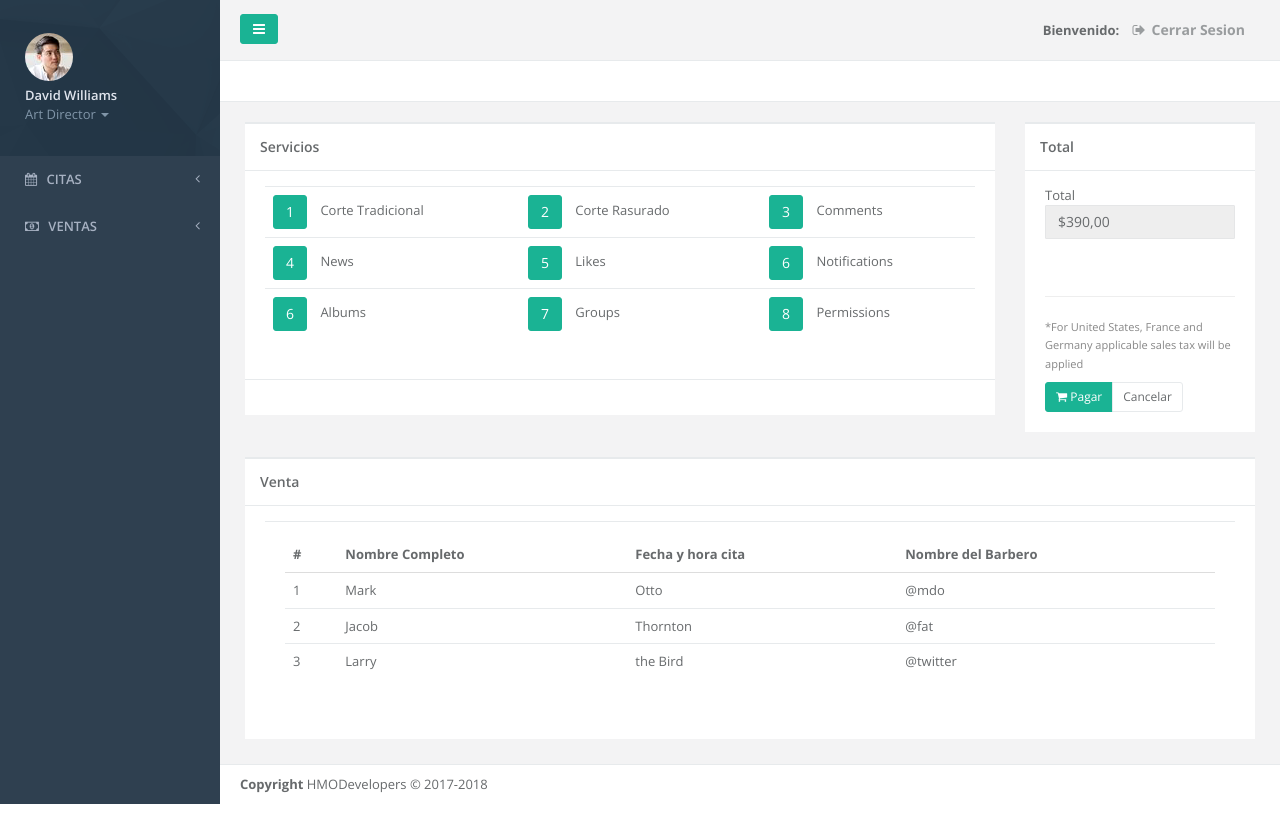
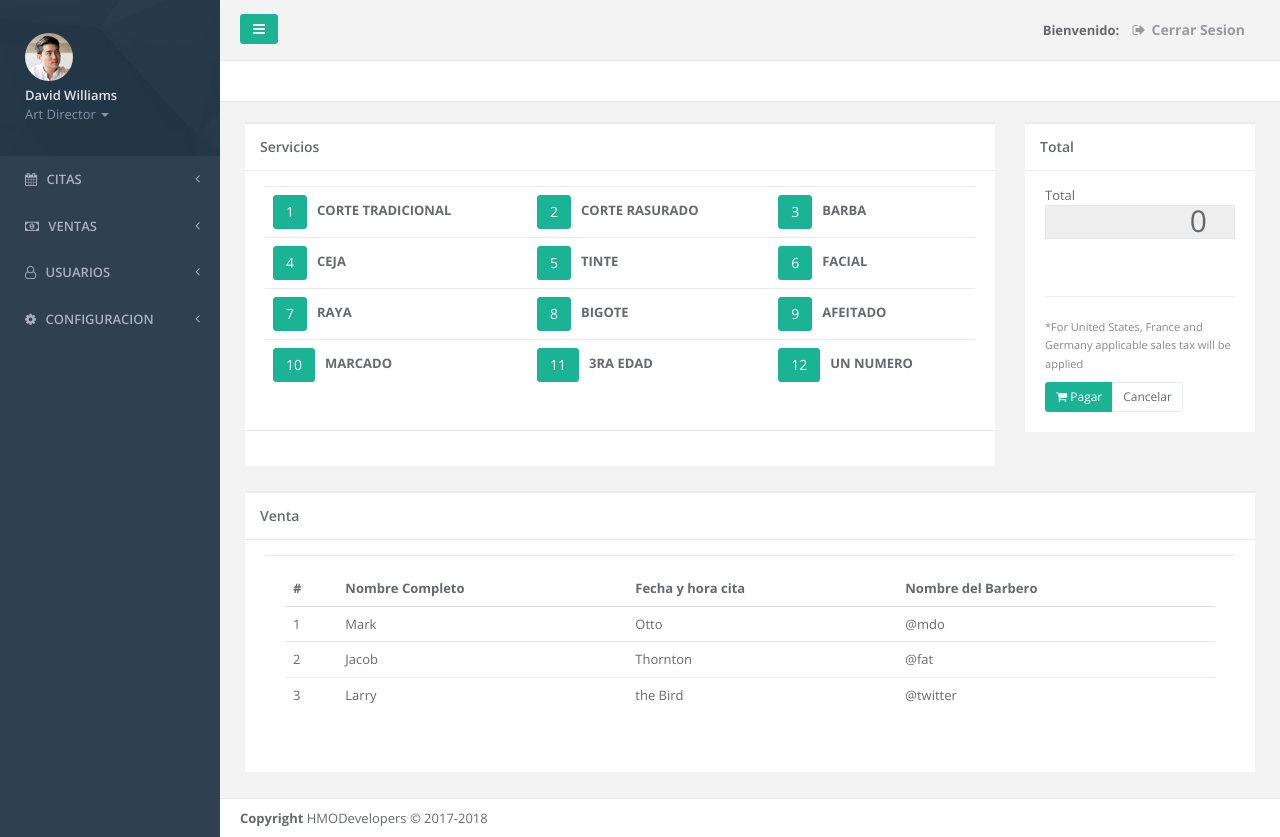
Before and after one commit to CarlosLafarga/barbersoft, a PHP site: page /Vistas/caja/ in a window 1280 px wide. Before the commit the page ends 804 px from the top, so only its background shows below. Run offline with PHP 8.4, Linux system fonts and the light colour scheme; some libraries are stand-ins or nearby versions.

Commit message:
mas cambios en la fiscalia
cambios de todos mas vistas.

```diff
--- a/Conection/database.php
+++ b/Conection/database.php
@@ -3,7 +3,7 @@ class Database{
 
     // specify your own database credentials
     private $host = "localhost";
-    private $db_name = "api_db";
+    private $db_name = "barbersoft";
     private $username = "root";
     private $password = "";
     public  $conn;
--- a/Includes/parts/menu.php
+++ b/Includes/parts/menu.php
@@ -37,6 +37,18 @@
                             <li><a href="../../Vistas/caja/">Nueva Venta</a></li>
                          </ul>
                       </li>
+                      <li>
+                         <a href="#"><i class="fa fa-user-o"></i> <span class="nav-label">USUARIOS</span><span class="fa arrow"></span></a>
+                          <ul class="nav nav-second-level collapse">
+                            <li><a href="../../Vistas/usuarios/">Nuevos Usuarios</a></li>
+                         </ul>
+                      </li>
+                       <li>
+                         <a href="#"><i class="fa fa-cog"></i> <span class="nav-label">CONFIGURACION</span><span class="fa arrow"></span></a>
+                          <ul class="nav nav-second-level collapse">
+                            <li><a href="../../Vistas/usuarios/">Cambiar precios</a></li>
+                         </ul>
+                      </li>
 
                 </ul>
 
--- a/Vistas/caja/index.php
+++ b/Vistas/caja/index.php
@@ -37,46 +37,25 @@
                            <table class="table">
                         <tbody>
                         <tr>
-                            <td>
-                                <button type="button" class="btn btn-primary m-r-sm">1</button>
-                                Corte Tradicional
-                            </td>
-                            <td>
-                                <button type="button" class="btn btn-primary m-r-sm">2</button>
-                                Corte Rasurado
-                            </td>
-                            <td>
-                                <button type="button" class="btn btn-primary m-r-sm">3</button>
-                               Comments
-                            </td>
+                            <td><button type="button" id="corte1" name="corte" class="btn btn-primary m-r-sm">1</button><b>CORTE TRADICIONAL</b></td>
+                            <td><button type="button" id="corte2" name="corte" class="btn btn-primary m-r-sm">2</button><b>CORTE RASURADO</b></td>
+                            <td><button type="button" id="corte3" name="corte" class="btn btn-primary m-r-sm">3</button><b>BARBA</b></td>
                         </tr>
                         <tr>
-                            <td>
-                                <button type="button" class="btn btn-primary m-r-sm">4</button>
-                                News
-                            </td>
-                            <td>
-                                <button type="button" class="btn btn-primary m-r-sm">5</button>
-                                Likes
-                            </td>
-                            <td>
-                                <button type="button" class="btn btn-primary m-r-sm">6</button>
-                                Notifications
-                            </td>
+                            <td><button type="button" id="corte4" name="corte" class="btn btn-primary m-r-sm">4</button><b>CEJA</b></td>
+                            <td><button type="button" id="corte5" name="corte" class="btn btn-primary m-r-sm">5</button><b>TINTE</b></td>
+                            <td><button type="button" id="corte6" name="corte" class="btn btn-primary m-r-sm">6</button><b>FACIAL</b></td>
                         </tr>
                         <tr>
-                            <td>
-                                <button type="button" class="btn btn-primary m-r-sm">6</button>
-                                Albums
-                            </td>
-                            <td>
-                                <button type="button" class="btn btn-primary m-r-sm">7</button>
-                                Groups
-                            </td>
-                            <td>
-                                <button type="button" class="btn btn-primary m-r-sm">8</button>
-                                Permissions
-                            </td>
+                            <td><button type="button" id="corte7" name="corte" class="btn btn-primary m-r-sm">7</button><b>RAYA</b></td>
+                            <td><button type="button" id="corte8" name="corte" class="btn btn-primary m-r-sm">8</button><b>BIGOTE</b></td>
+                            <td><button type="button" id="corte9" name="corte" class="btn btn-primary m-r-sm">9</button><b>AFEITADO</b></td>
+                          </tr>
+
+                          <tr>
+                            <td><button type="button" id="corte10" name="corte" class="btn btn-primary m-r-sm">10</button><b>MARCADO</b></td>
+                            <td><button type="button" id="corte11" name="corte" class="btn btn-primary m-r-sm">11</button><b>3RA EDAD</b></td>
+                            <td><button type="button" id="corte12" name="corte" class="btn btn-primary m-r-sm">12</button><b>UN NUMERO</b></td>
                         </tr>
                         </tbody>
                     </table>
@@ -101,7 +80,7 @@
                         <div class="ibox-content">
 
                                 <span>Total</span>
-                                <input type="text" class="form-control" name="total" id="total" value="$390,00" readonly="">
+                                <input type="number" class="form-control" name="total" id="total" value="0" readonly="" min="0"  style="font-size: 30px; text-align: right;">
                                 <br>
                                 <br>
 
--- a/Vistas/citas/index.php
+++ b/Vistas/citas/index.php
@@ -81,6 +81,7 @@
                                 <th>Nombre Completo</th>
                                 <th>Fecha y hora cita</th>
                                 <th>Nombre del Barbero</th>
+                                <th>Acciones<th>
                             </tr>
                             </thead>
                             <tbody>
@@ -89,18 +90,21 @@
                                 <td>Mark</td>
                                 <td>Otto</td>
                                 <td>@mdo</td>
+                                <th><th>
                             </tr>
                             <tr>
                                 <td>2</td>
                                 <td>Jacob</td>
                                 <td>Thornton</td>
                                 <td>@fat</td>
+                                <th><th>
                             </tr>
                             <tr>
                                 <td>3</td>
                                 <td>Larry</td>
                                 <td>the Bird</td>
                                 <td>@twitter</td>
+                                <th><th>
                             </tr>
                             </tbody>
                             </table>
```
Also changed, not shown: Controllers/citas/citasController.php (+19 -63 lines), Vistas/config/index.php (added, +44 -0 lines), Vistas/usuarios/index.php (added, +44 -0 lines).
